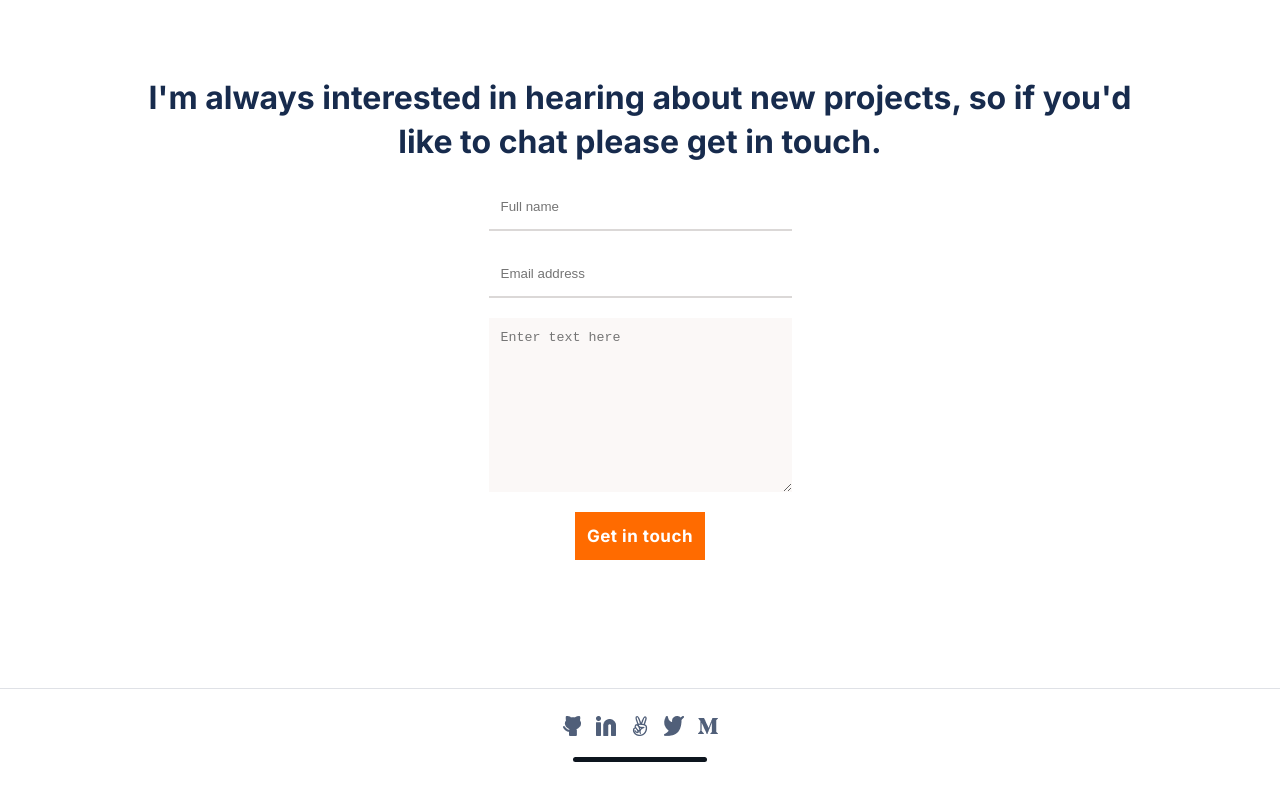
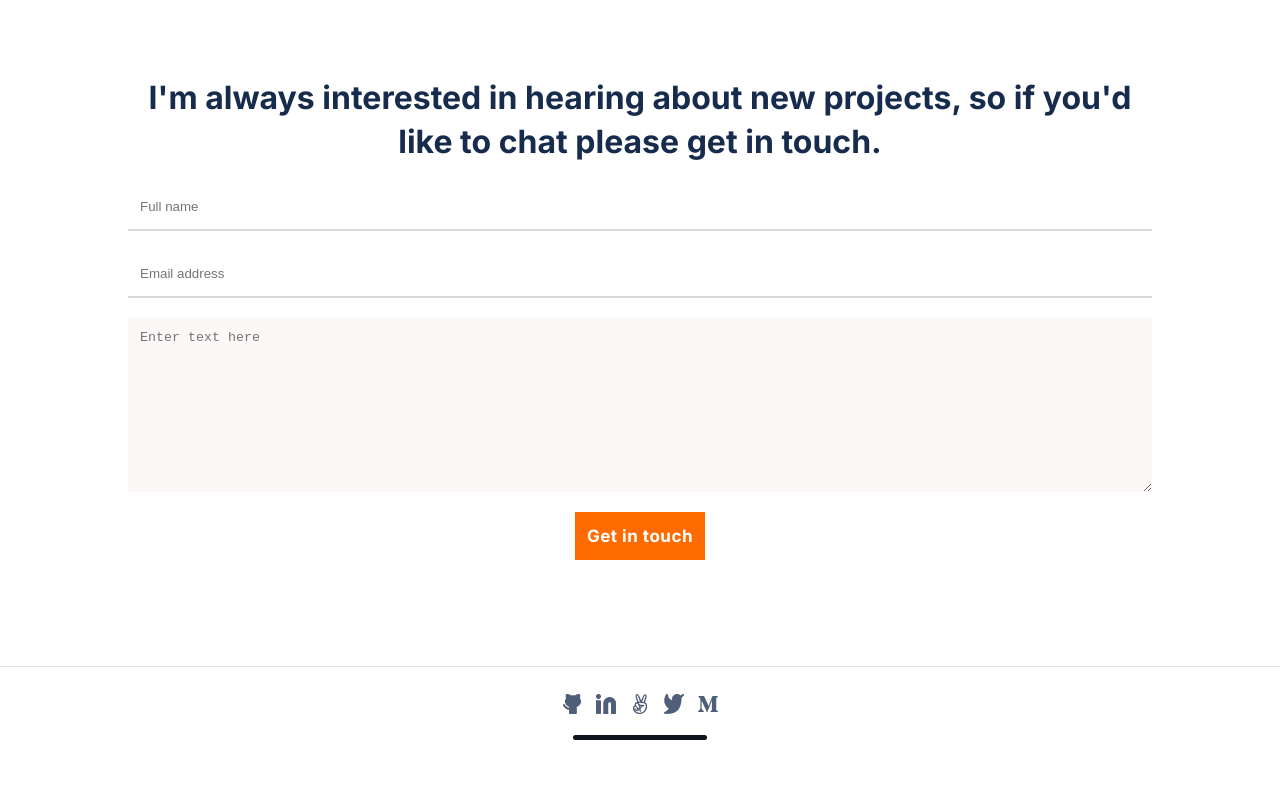
Before and after one commit to Swarzstein/Portfolio, a plain HTML site: page index.html in a window 1280 px wide. Shown: the part 5037-5837 px from the top of the page. After the commit the page ends 5802 px from the top, so only its background shows below. Drawn offline with Linux system fonts and the light colour scheme; a web font is replaced by a local one.

Commit message:
final fixes

```diff
--- a/css/styles.css
+++ b/css/styles.css
@@ -138,13 +138,11 @@ hr {
 
 .container-3 {
   padding: 20% 10% 0 10%;
-  margin-bottom: 0%;
-  padding-bottom: 0;
   display: flex;
 }
 
 .container-4 {
-  padding: 10% 0;
+  padding: 2% 0;
   display: flex;
 }
 
@@ -187,6 +185,12 @@ hr {
 
 .fill-h {
   width: 100%;
+}
+
+.fill-hflex {
+  display: flex;
+  justify-content: space-around;
+  flex-direction: column;
 }
 
 .fit {
@@ -303,6 +307,14 @@ hr {
   justify-content: center;
 }
 
+.self-center {
+  text-align: center;
+}
+
+.space-a {
+  justify-content: space-around;
+}
+
 .spaced {
   margin: 10px 0;
 }
@@ -313,6 +325,10 @@ hr {
 
 .spaced-top {
   margin-top: 20px;
+}
+
+.spaced-bot-10 {
+  margin-bottom: 10vh;
 }
 
 .sqare {
--- a/index.html
+++ b/index.html
@@ -137,12 +137,14 @@
     <div id="contact-us" class="col-center container-3 column">
       <h2 class="tema-2-2">I'm always interested in hearing about new projects, so if you'd like to chat please get in touch.</h2>
       <form action="https://formspree.io/f/xaykndkq
-      " method="post">
-        <div class="column col-center">
-          <input type="text" name="name" id="name" placeholder="Full name" maxlength="30" class="fill-h spaced-top input-1" required>
-          <input type="email" name="email" id="email" placeholder="Email address" class="fill-h spaced-top input-1" required>
-          <textarea name="message" id="message" placeholder="Enter text here" cols="30" rows="10" maxlength="500" class="fill-h spaced-top t-area-1" required></textarea>
-          <button type="submit" class="link-btn spaced-top">Get in touch</button>
+      " method="post" class="fill-h">
+        <div class="fill-hflex">
+          <input type="text" name="name" id="name" placeholder="Full name" maxlength="30" class="spaced-top input-1" required>
+          <input type="email" name="email" id="email" placeholder="Email address" class="spaced-top input-1" required>
+          <textarea name="message" id="message" placeholder="Enter text here" cols="30" rows="10" maxlength="500" class="spaced-top t-area-1" required></textarea>
+          <div class="col-center spaced-bot-10">
+            <button type="submit" class="link-btn spaced-top self-center">Get in touch</button>
+          </div>
         </div>
       </form>
     </div>
```
